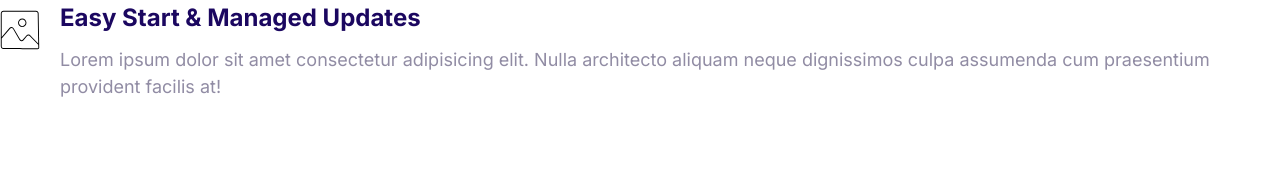
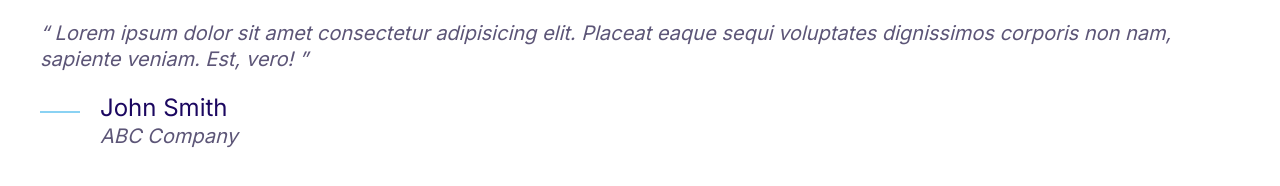
Before and after one commit to kim-atkinson/moshify, a plain HTML site: page index.html in a window 1280 px wide. Drawn offline with Linux system fonts and the light colour scheme.

Commit message:
Built quotes component.

```diff
--- a/css/styles.css
+++ b/css/styles.css
@@ -7,6 +7,7 @@
   --color-accent: #ff3400;
   --color-headings: #1b0760;
   --color-body: #918ca4;
+  --color-body-darker: #5c5577;
   --color-border: #cccccc;
   --border-radius: 30px;
 }
@@ -410,3 +411,54 @@ a {
 .media__image {
   margin-top: 1rem;
 }
+
+/* Quotes */
+
+.quote {
+  font-size: 3rem;
+  font-style: italic;
+  color: var(--color-body-darker);
+  line-height: 1.3;
+}
+
+.quote__text::before {
+  content: open-quote;
+}
+
+.quote__text::after {
+  content: close-quote;
+}
+
+.quote__author {
+  font-style: normal;
+  font-weight: 500;
+  font-size: 3rem;
+  margin-bottom: 0;
+}
+
+.quote__organization {
+  font-size: 2rem;
+  font-style: normal;
+  letter-spacing: 1px;
+  color: var(--color-headings);
+  opacity: 0.4;
+}
+
+.quote__line {
+  position: relative;
+  bottom: 10px;
+}
+
+@media screen and (min-width: 1024px) {
+  .quote {
+    font-size: 2rem;
+  }
+
+  .quote__author {
+    font-size: 2.4rem;
+  }
+
+  .quote__organization {
+    font-size: 1.6rem;
+  }
+}
--- a/index.html
+++ b/index.html
@@ -15,20 +15,25 @@
     <link rel="stylesheet" href="css/styles.css" />
   </head>
   <body>
+    <blockquote class="quote">
+      <p class="quote__text">
+        Lorem ipsum dolor sit amet consectetur adipisicing elit. Placeat eaque
+        sequi voluptates dignissimos corporis non nam, sapiente veniam. Est,
+        vero!
+      </p>
+      <footer>
         <div class="media">
           <div class="media__image">
-        <svg class="icon icon--primary">
-          <use xlink:href="images/sprite.svg#snap"></use>
+            <svg class="icon icon--primary quote__line">
+              <use xlink:href="images/sprite.svg#line"></use>
             </svg>
           </div>
           <div class="media__body">
-        <h3 class="media__title">Easy Start & Managed Updates</h3>
-        <p>
-          Lorem ipsum dolor sit amet consectetur adipisicing elit. Nulla
-          architecto aliquam neque dignissimos culpa assumenda cum praesentium
-          provident facilis at!
-        </p>
+            <h3 class="media__title quote__author">John Smith</h3>
+            <p class="quote__organizaton">ABC Company</p>
           </div>
         </div>
+      </footer>
+    </blockquote>
   </body>
 </html>
```
Also changed, not shown: components/quotes.html (added, +19 -0 lines). Lines whose indentation alone changed are shown as unchanged.
